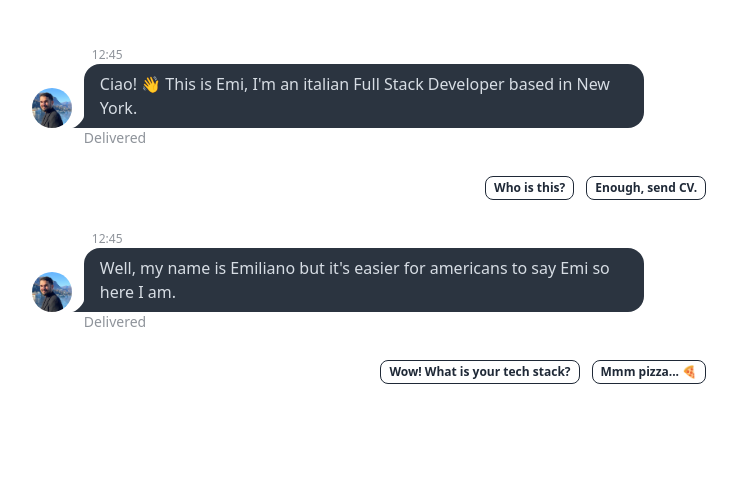
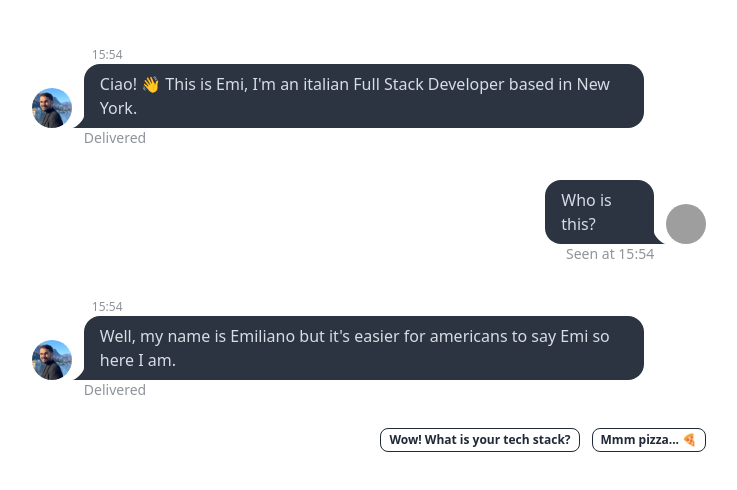
Before and after one commit to emibonezzi/emi-portfolio-chat, a React (Vite) app: page / in a window 1280 px wide. Both pictures are taken after a click on the button "Who is this?". Shown: the top 490 px of the page, without its empty margins (271-1008 px from the left). Built offline with nearby package versions, Linux system fonts and the light colour scheme; grey boxes are pictures that could not be loaded.

Commit message:
Add user answers that becomes sent messages

```diff
--- a/src/App.tsx
+++ b/src/App.tsx
@@ -9,8 +9,12 @@ function App() {
   return (
     <div className="h-screen mt-5 flex justify-center p-5">
       <div>
-        {timeline.map((chat) => (
-          <Chat input={chat.input} userAnswers={chat.questions} />
+        {timeline.map((message) => (
+          <Chat
+            input={message.input}
+            userAnswers={message.questions}
+            answered={message.answered}
+          />
         ))}
       </div>
     </div>
--- a/src/components/Chat.tsx
+++ b/src/components/Chat.tsx
@@ -5,10 +5,12 @@ import useTimelineStore from "../state-management/timeline/store";
 interface Props {
   input: string;
   userAnswers: string[];
+  answered: boolean;
 }
 
-const Chat = ({ input, userAnswers }: Props) => {
+const Chat = ({ input, userAnswers, answered }: Props) => {
   const { setTimeline } = useTimelineStore();
+  const sentTime = `${new Date().getHours()}:${new Date().getMinutes()}`;
   return (
     <div>
       <div>
@@ -19,7 +21,7 @@ const Chat = ({ input, userAnswers }: Props) => {
             </div>
           </div>
           <div className="chat-header">
-            <time className="text-xs ml-2 opacity-50">12:45</time>
+            <time className="text-xs ml-2 opacity-50">{sentTime}</time>
           </div>
           <div className="chat-bubble">{input}</div>
           <div className="chat-footer opacity-50">Delivered</div>
@@ -27,23 +29,46 @@ const Chat = ({ input, userAnswers }: Props) => {
         <div className="chat chat-end my-5">
           <div className="chat-header"></div>
           <div className="flex gap-3">
-            {userAnswers.map((answer) => (
+            {!answered ? (
+              userAnswers.map((answer) => (
                 <button
                   onClick={() => {
                     // find user answer in qa
-                  const userAnswer = qa.find(
+                    const selectedAnswer = qa.find(
                       (answers) => answers.userAnswer === answer
                     );
-                  setTimeline({
-                    input: userAnswer?.emiAnswer!!,
-                    questions: userAnswer?.followUpQs!!,
-                  });
+                    setTimeline(
+                      {
+                        input: input,
+                        questions: [selectedAnswer?.userAnswer!!],
+                        answered: true,
+                      },
+                      {
+                        input: selectedAnswer?.emiAnswer!!,
+                        questions: selectedAnswer?.followUpQs!!,
+                        answered: false,
+                      }
+                    );
                   }}
-                className="btn btn-xs h-max btn-outline"
+                  className="btn btn-xs btn-outline"
                 >
                   {answer}
                 </button>
-            ))}
+              ))
+            ) : (
+              <div className="chat chat-end">
+                <div className="chat-image avatar">
+                  <div className="w-10 rounded-full">
+                    <img
+                      alt="Tailwind CSS chat bubble component"
+                      src="https://img.daisyui.com/images/stock/photo-1534528741775-53994a69daeb.jpg"
+                    />
+                  </div>
+                </div>
+                <div className="chat-bubble">{userAnswers[0]}</div>
+                <div className="chat-footer opacity-50">Seen at {sentTime}</div>
+              </div>
+            )}
           </div>
           <div className="chat-footer opacity-50 hidden">Seen at 12:46</div>
         </div>
--- a/src/entities/Message.ts
+++ b/src/entities/Message.ts
@@ -1,4 +1,7 @@
+import { Question } from "./Question";
+
 export interface Message {
   input: string;
   questions: string[];
+  answered: boolean;
 }
--- /dev/null
+++ b/src/entities/Question.ts
@@ -0,0 +1,4 @@
+export interface Question {
+  q: string;
+  selected: boolean;
+}
--- a/src/state-management/timeline/store.ts
+++ b/src/state-management/timeline/store.ts
@@ -3,7 +3,7 @@ import { Message } from "../../entities/Message";
 
 interface TimelineStore {
   timeline: Message[];
-  setTimeline: (newMessage: Message) => void;
+  setTimeline: (oldMessage: Message, newMessage: Message) => void;
 }
 
 const useTimelineStore = create<TimelineStore>((set) => ({
@@ -12,10 +12,11 @@ const useTimelineStore = create<TimelineStore>((set) => ({
       input: `Ciao! 👋
 This is Emi, I'm an italian Full Stack Developer based in New York.`,
       questions: ["Who is this?", "Enough, send CV."],
+      answered: false,
     },
   ],
-  setTimeline: (newMessage) =>
-    set((store) => ({ timeline: [...store.timeline, newMessage] })),
+  setTimeline: (oldMessage, newMessage) =>
+    set((store) => ({ timeline: [oldMessage, newMessage] })),
 }));
 
 export default useTimelineStore;
```
Lines whose indentation alone changed are shown as unchanged.
